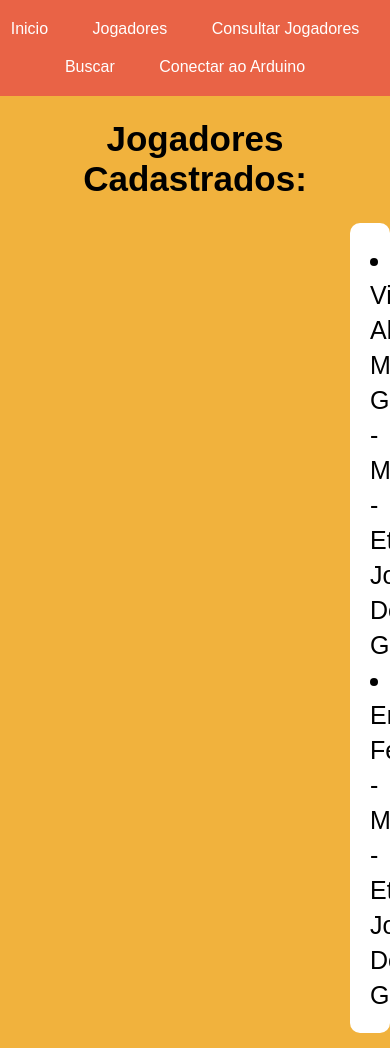
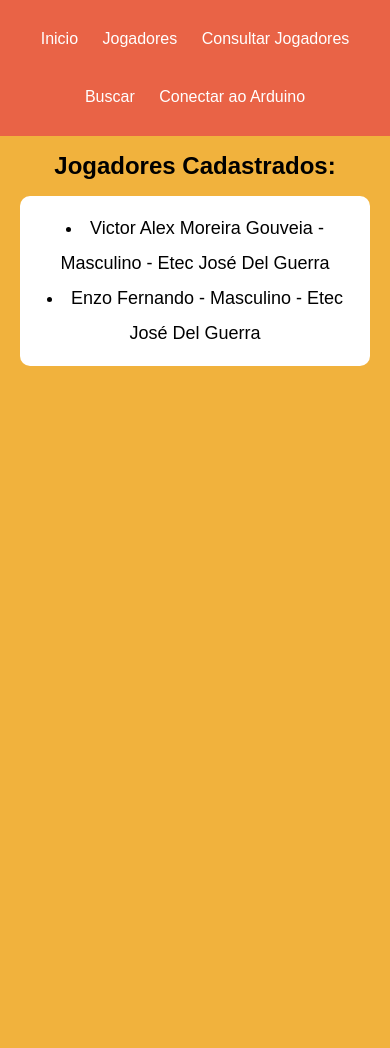
Before and after one commit to enzomribeiro/Score-Sphere, a PHP site: page /consultarJogadores.php in a window 390 px wide; the page is wider, and only the part inside the window is pictured. After the commit the page ends 366 px from the top of that part, so only its background shows below. Run offline with PHP 8.4, Linux system fonts and the light colour scheme; data comes from the database, SQL or seed files in the repository.

Commit message:
Update style_jg.css

```diff
--- a/css/style_jg.css
+++ b/css/style_jg.css
@@ -53,3 +53,30 @@ h1 {
     border-radius: 10px;
     line-height: 35px;
 }
+
+@media screen and (max-width: 768px) {
+    nav ul li {
+        margin: 10px 0;
+    }
+
+    h1 {
+        font-size: 28px;
+    }
+
+    .lista {
+        margin-left: 20px;
+        margin-right: 20px;
+        font-size: 20px;
+    }
+}
+
+@media screen and (max-width: 480px) {
+    h1 {
+        font-size: 24px;
+    }
+
+    .lista {
+        font-size: 18px;
+        padding: 15px;
+    }
+}
```
